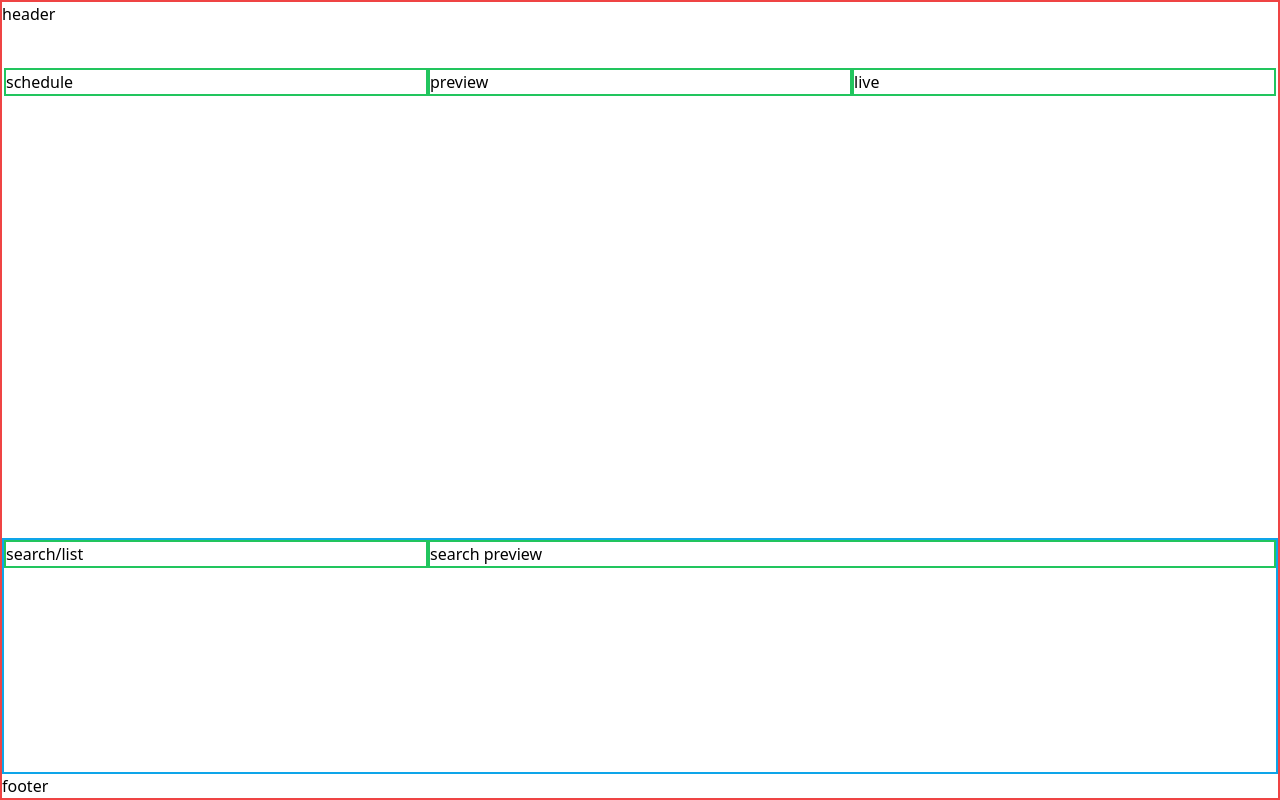
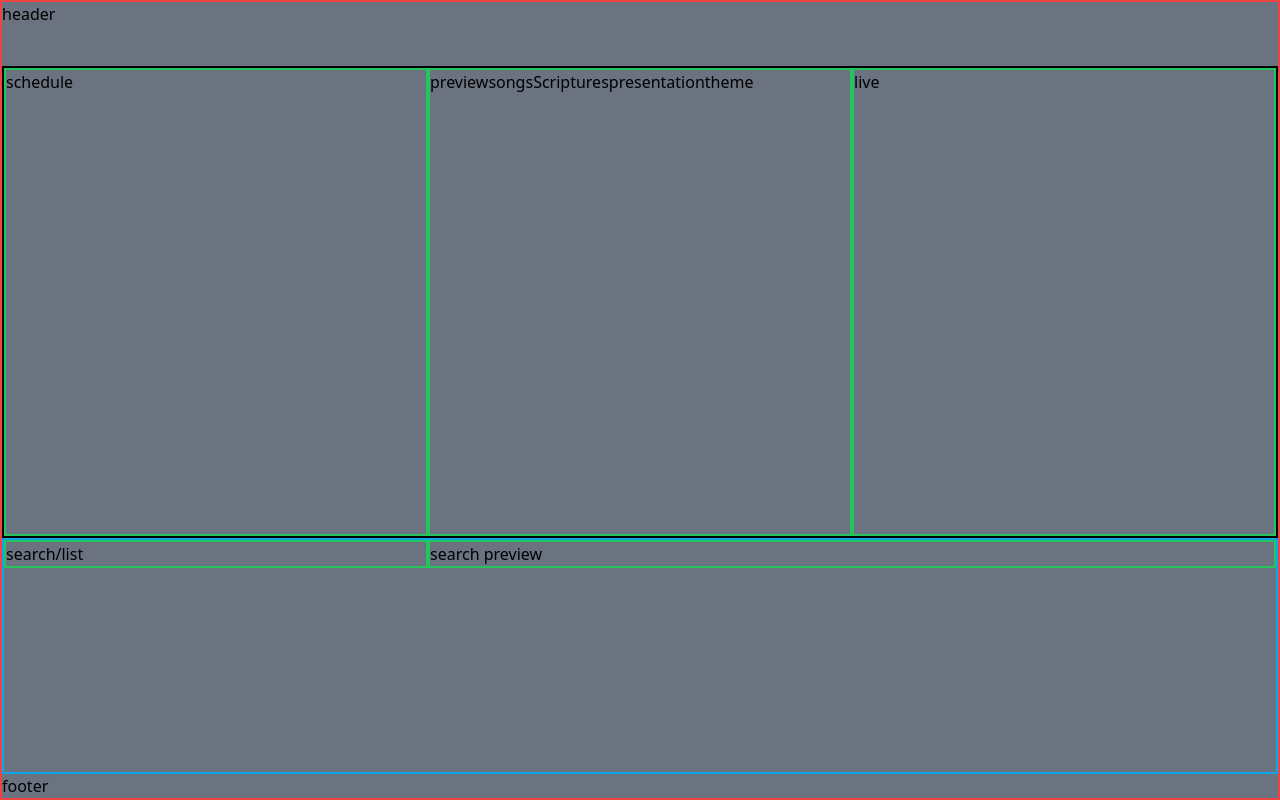
Before and after one commit to micaiah-effiong/open-worship, a React (Vite) app: page / in a window 1280 px wide. Built offline with nearby package versions, Linux system fonts and the light colour scheme.

Commit message:
feat(screen-event) implement send and listen event
can now send events between windows and process

```diff
--- a/src/renderer/src/primary/App.tsx
+++ b/src/renderer/src/primary/App.tsx
@@ -1,27 +1,41 @@
-function App(): JSX.Element {
+import { PropsWithChildren } from "react";
+
+export function App(): JSX.Element {
   const ipcHandle = () => {
     window.electron.ipcRenderer.send("ping");
   };
 
+  const goLive = (msg: string) => {
+    window.electron.ipcRenderer.send("primary::go_live", msg);
+  };
+
   return (
-    <div className="dark:bg-black h-dvh dark:text-white">
+    <div className="h-dvh bg-gray-500">
       <button onClick={ipcHandle} hidden></button>
 
       <div className="grid grid-rows-12 border-2 border-red-500 h-full">
         <header>header</header>
         <main className="row-span-11">
           <div className="grid grid-rows-12 h-full">
-            <div className="row-span-8 border-2 border-white">
-              <div className="grid grid-rows-1 grid-cols-3 content-center">
-                <div className="border-2 border-green-500">
+            <div className="row-span-8 border-2 border-black">
+              <div className="grid grid-rows-1 grid-cols-3 h-full content-center">
+                <Viewer>
                   <div>schedule</div>
-                </div>
-                <div className="border-2 border-green-500">
-                  <div>preview</div>
-                </div>
-                <div className="border-2 border-green-500">
+                </Viewer>
+                <Viewer className="grid">
+                  <button onClick={() => goLive("preview")}>preview</button>
+                  <button onClick={() => goLive("songs")}>songs</button>
+                  <button onClick={() => goLive("Scriptures")}>
+                    Scriptures
+                  </button>
+                  <button onClick={() => goLive("presentation")}>
+                    presentation
+                  </button>
+                  <button onClick={() => goLive("theme")}>theme</button>
+                </Viewer>
+                <Viewer>
                   <div>live</div>
-                </div>
+                </Viewer>
               </div>
             </div>
             <div className="row-span-4 border-2 border-sky-500">
@@ -42,4 +56,10 @@ function App(): JSX.Element {
   );
 }
 
-export default App;
+function Viewer(props: PropsWithChildren & { className?: string }) {
+  return (
+    <div className={`border-2 border-green-500 ${props.className}`}>
+      <div className="h-full overflow-y-auto">{props.children}</div>
+    </div>
+  );
+}
--- a/src/renderer/src/primary/main.tsx
+++ b/src/renderer/src/primary/main.tsx
@@ -1,7 +1,7 @@
 import React from "react";
 import ReactDOM from "react-dom/client";
 import "./index.css";
-import App from "./App";
+import { App } from "./App";
 
 ReactDOM.createRoot(document.getElementById("root") as HTMLElement).render(
   <React.StrictMode>
--- a/src/renderer/src/secondary/App.tsx
+++ b/src/renderer/src/secondary/App.tsx
@@ -1,13 +1,22 @@
+import { useEffect, useState } from "react";
+
 export function App() {
-  const ipcHandle = () => {
-    window.api.ping();
-  };
+  const [liveText, setLiveText] = useState<string | null>(null);
+
+  useEffect(() => {
+    return window.api.listen("secondary::go_live", (evt, data, otherData) => {
+      console.log("go::live", evt, data, otherData);
+      setLiveText(data);
+    });
+  }, []);
 
   return (
-    <div>
-      <a target="_blank" rel="noreferrer" onClick={ipcHandle}>
-        Send IPC
-      </a>
+    <div className="border-red-500 border-5 h-dvh w-full grid grid-rows-1">
+      <div className="grid place-items-center">
+        <div className="text-center text-9xl text-white outline-black outline-4">
+          {liveText}
+        </div>
+      </div>
     </div>
   );
 }
--- a/src/renderer/src/secondary/main.tsx
+++ b/src/renderer/src/secondary/main.tsx
@@ -1,5 +1,4 @@
-import "@renderer/primary/assets/main.css";
-
+import "@renderer/secondary/assets/main.css";
 import React from "react";
 import ReactDOM from "react-dom/client";
 import "./index.css";
```
Also changed, not shown: src/main/index.ts (+11 -3 lines), src/preload/primary/index.ts (+19 -2 lines), src/preload/secondary/index.ts (+16 -2 lines).
